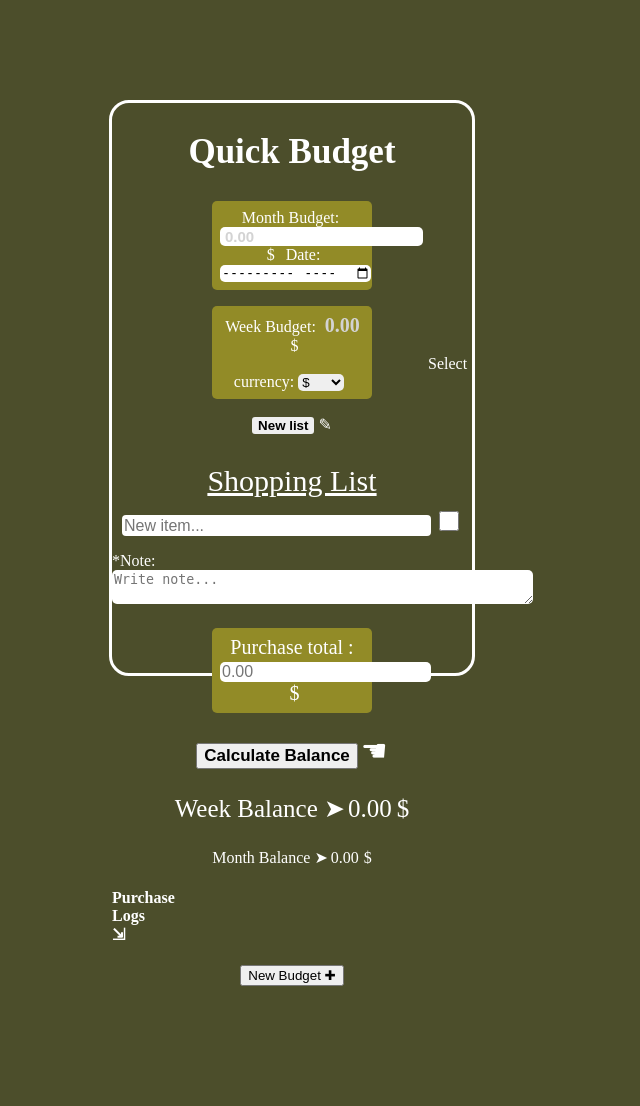
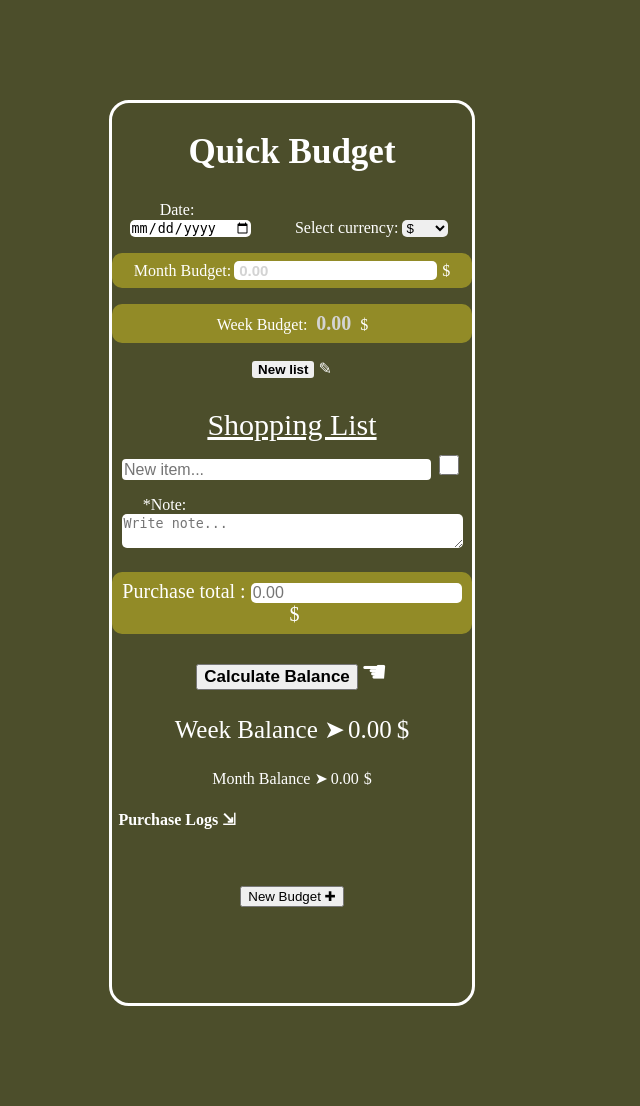
Before and after one commit to Dixy-05/projectQB, a PHP site: page / in a window 1280 px wide. Shown: the whole page, without its empty margins (348-988 px from the left). Before the commit the page ends 986 px from the top, so only its background shows below. Run offline with PHP 8.4, Linux system fonts and the light colour scheme.

Commit message:
New image

```diff
--- a/quickBudget.css
+++ b/quickBudget.css
@@ -4,7 +4,7 @@ body {
   text-align: center;
 }
 #box {
-  height: 570px;
+  height: 900px;
   width: 360px;
   margin: 100px auto;
   border-radius: 20px;
@@ -22,15 +22,17 @@ body {
 #mbudget {
   margin-right: 3px;
 }
-#date {
-  margin-left: 7px;
-  margin-right: 2px;
+#dateText {
+  margin-right: 230px;
 }
+#dateImput {
+  margin-right: 40px;
+}
+
 #wbudget {
   padding-left: 1px;
 }
 #selectCurrency {
-  margin-left: 208px;
   margin-right: 6px;
 }
 #wcalcu {
@@ -38,7 +40,6 @@ body {
   font-weight: bold;
   font-size: 20px;
   color: lightgray;
-  padding: px;
 }
 .currency {
   margin-left: 5px;
@@ -57,10 +58,8 @@ body {
 }
 .roundBox {
   background-color: rgb(146, 139, 39);
-  border-radius: 5px;
+  border-radius: 10px;
   padding: 8px;
-  margin-left: 100px;
-  margin-right: 100px;
 }
 /* Shopping list section*/
 #slist {
@@ -85,7 +84,6 @@ body {
   font-size: 16px;
   margin-top: 3px;
   padding-top: 2px;
-  padding-bottom: px;
 }
 #checkBox {
   height: 20px;
@@ -97,7 +95,7 @@ body {
 }
 #note {
   margin-bottom: 0px;
-  margin-right: 340px;
+  margin-right: 255px;
 }
 #pTotal {
   font-size: 20px;
@@ -129,5 +127,5 @@ body {
   margin-left: 3px;
 }
 #plsection {
-  margin-right: 400px;
+  margin-right: 230px;
 }
--- a/quickBudget.html
+++ b/quickBudget.html
@@ -10,6 +10,17 @@
     <div id="box">
       <section id="sec1">
         <h1 id="title">Quick Budget</h1>
+        <p id="date">
+          <span id="dateText">Date:</span
+          ><input id="dateImput" class="inputBox1" type="date" maxlength="7" />
+          <span id="selectCurrency"
+            >Select currency:
+            <select class="inputBox1">
+              <option value="$">$</option>
+              <option value="Lps.">Lps.</option>
+            </select>
+          </span>
+        </p>
         <p class="roundBox">
           <span id="mbudget"> Month Budget:</span
           ><input
@@ -19,13 +30,7 @@
             placeholder="0.00"
             maxlength="8"
             required="required"
-          /><span class="currency">$</span> <span id="date">Date:</span
-          ><input
-            id="monthImput"
-            class="inputBox1"
-            type="month"
-            maxlength="12"
-          />
+          /><span class="currency">$</span>
         </p>
         <div>
           <p class="roundBox">
@@ -33,13 +38,6 @@
               >Week Budget:
               <span id="wcalcu">0.00</span>
               <span id="currency1" class="currency">$</span>
-            </span>
-            <span id="selectCurrency"
-              >Select currency:
-              <select class="inputBox1">
-                <option value="$">$</option>
-                <option value="Lps.">Lps.</option>
-              </select>
             </span>
           </p>
         </div>
@@ -64,7 +62,7 @@
           <textarea
             id="noteInput"
             rows="2"
-            cols="50"
+            cols="40"
             type="text"
             placeholder="Write note..."
           ></textarea>
@@ -98,6 +96,8 @@
         <h4 id="plsection">Purchase Logs &#8690;</h4>
         <p id="logs"></p>
       </section>
+      <br />
+      <br />
       <!--Creating new Budget-->
       <section id="s5">
         <button id="createNew">New Budget &#10010;</button>
```
